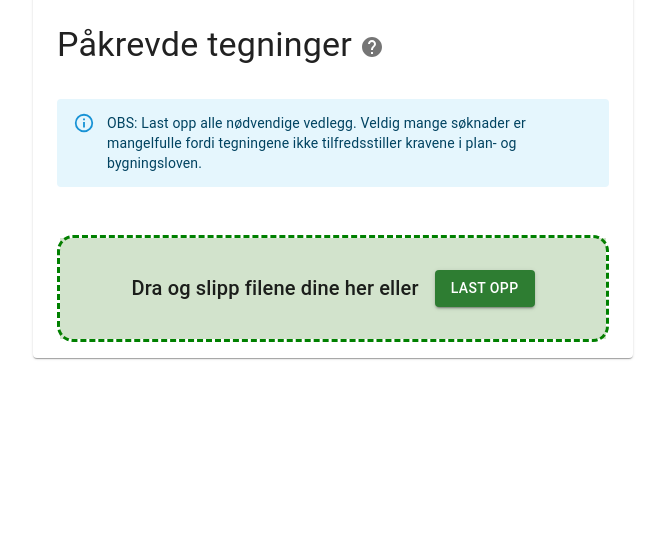
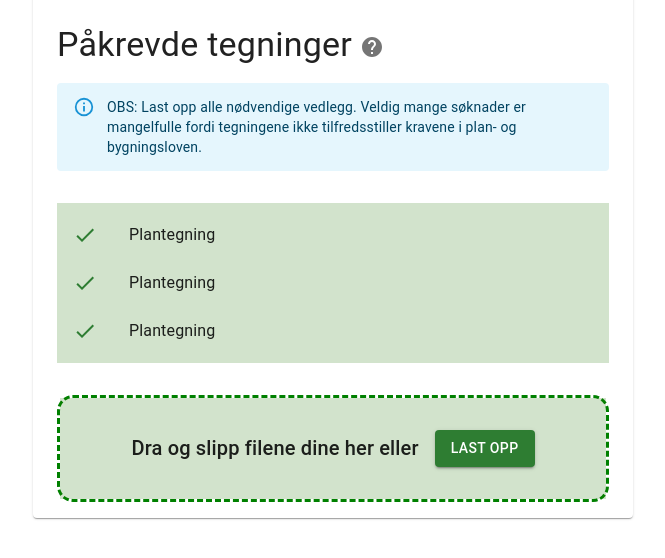
Before and after one commit to kartAI/CADAiD-webapp, a React (Create React App) app: page / in a window 1280 px wide. Shown: the top 558 px of the page, without its empty margins (307-972 px from the left). Built offline with nearby package versions, Linux system fonts and the light colour scheme.

Commit message:
adds checklist box without logic

```diff
--- a/src/App.tsx
+++ b/src/App.tsx
@@ -17,11 +17,11 @@ function App() {
         <Grid item xs={12} mt={2}>
           <Header/>
         </Grid>
-        <Grid item xs={12}>
+        <Grid item xs={12} mb={2}>
+          <InfoBox/>
+        </Grid>
+        <Grid item xs={12} mb={2}>
           <Checklist/>
-        </Grid>
-        <Grid item xs={12} mb={4}>
-          <InfoBox/>
         </Grid>
         <Grid item xs={12}>
           <UploadFiles/>
--- a/src/Components/Checklist.tsx
+++ b/src/Components/Checklist.tsx
@@ -1,7 +1,35 @@
+import React from 'react';
 import Box from '@mui/system/Box';
+import { List, ListItem, ListItemIcon, ListItemText, createTheme } from '@mui/material';
+import CheckIcon from '@mui/icons-material/Check';
+
+function generate(element: React.ReactElement) {
+    return[0,1,2].map((value) =>
+        React.cloneElement(element, {
+            key: value,
+        }),
+    );
+}
+
 
 export default function Checklist() {
+    const [dense, setDense] = React.useState(false);
+    const [secondary, setSecondary] = React.useState(false);
+
     return(
-        <Box></Box>
+        <Box style={{ backgroundColor: 'rgba(30, 116, 0, 0.2)'}}>
+            <List dense={dense}>
+                {generate(
+                <ListItem>
+                    <ListItemIcon>
+                        <CheckIcon color='success'/>
+                    </ListItemIcon>
+                    <ListItemText primary="Plantegning"
+                        secondary={secondary ? 'Tilbakemelding' : null}
+                    />
+                </ListItem>
+                )}
+            </List>
+        </Box>
     );
 }
```
